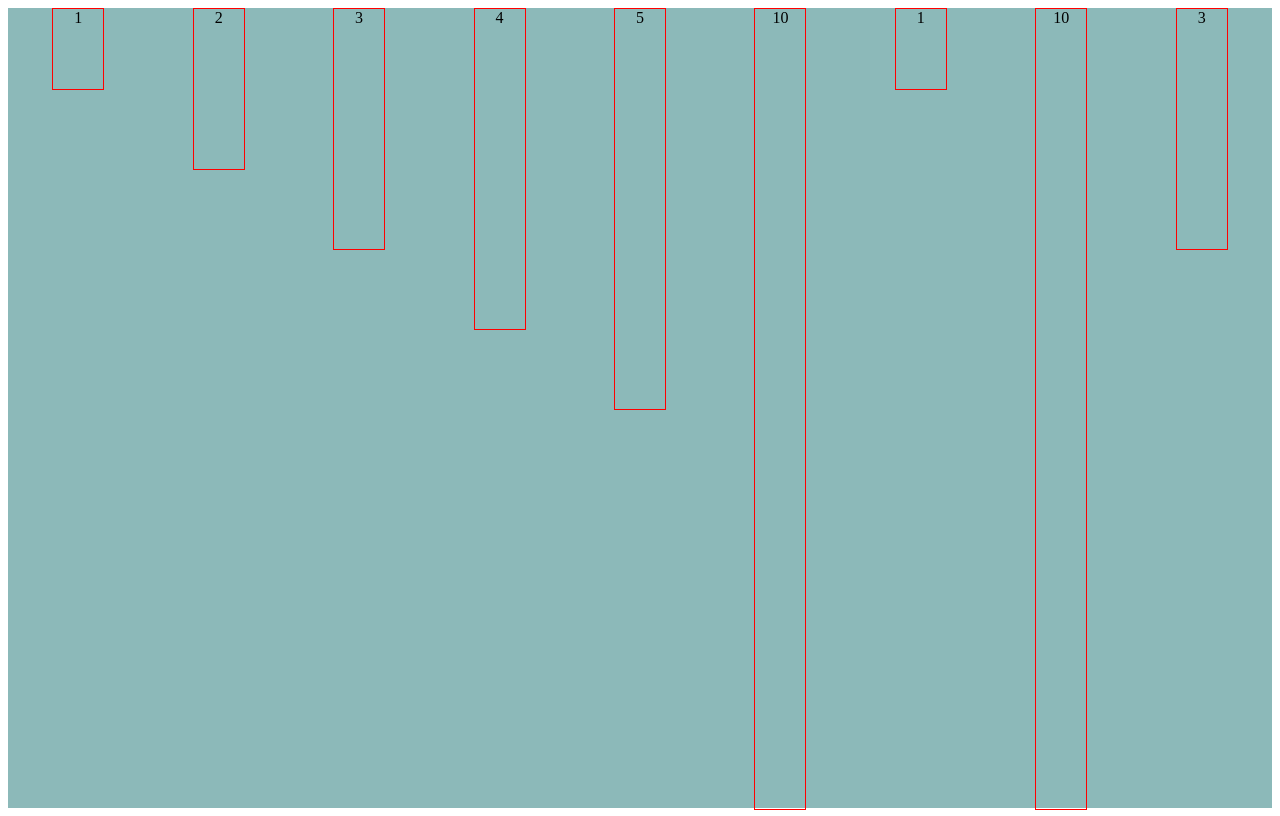
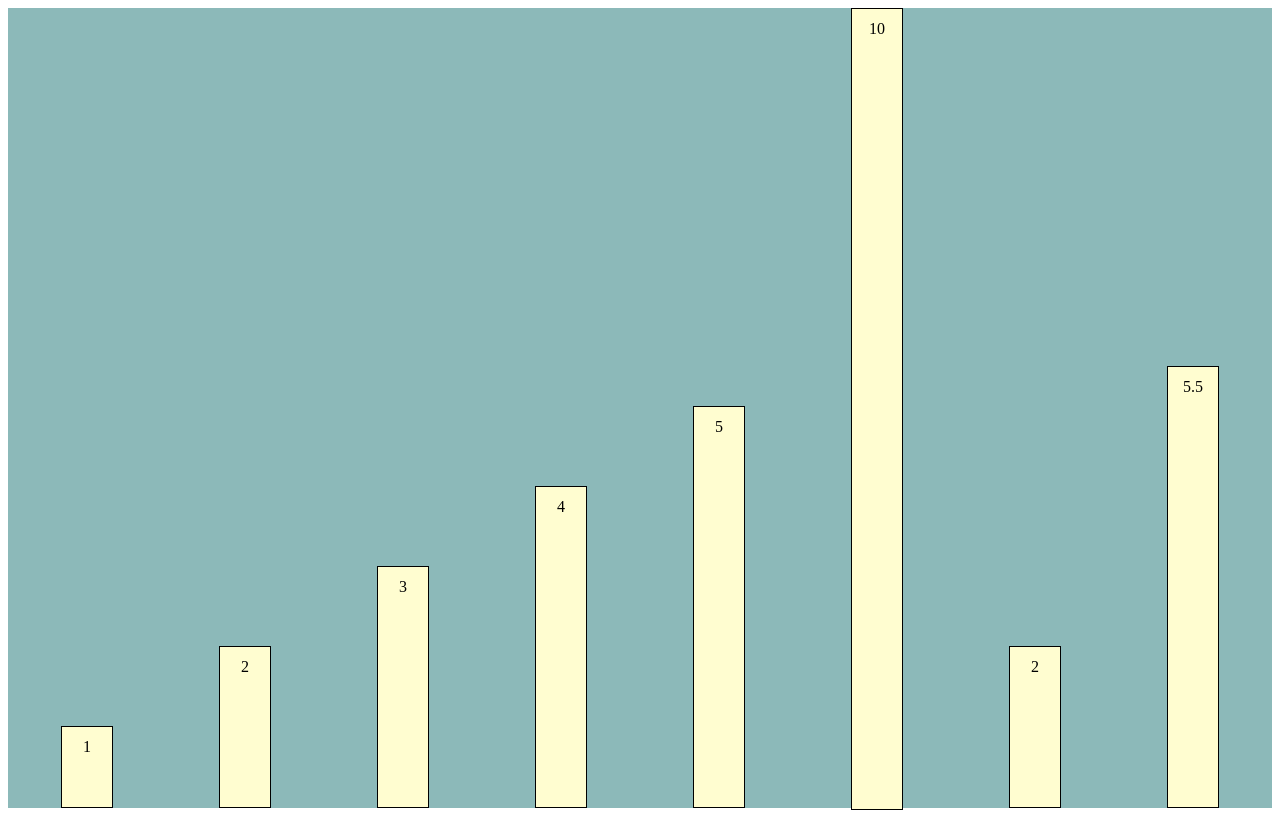
Before and after one commit to ethanloewen/bar-chart, a website: page index.html in a window 1280 px wide. Drawn offline with nearby package versions, Linux system fonts and the light colour scheme.

Commit message:
Added new functions that set the background dimensions and move where the data is displayed within the bars

```diff
--- a/script.js
+++ b/script.js
@@ -1,23 +1,47 @@
-let data = [1, 2, 3, 4, 5, 10, 1, 10, 3];
+//Data is the array that will be graphed
+let data = [1, 2, 3, 4, 5, 10, 2, 5.5];
 let options = {
-  width: '50px',
-  height: '',
-  barColor: '',
+  width: '100%',
+  height: '800px',
+  barColor: '#FFFDD0',
   labelColor: '',
   spacing: '',
-  axes: ''
+  axes: '',
+  valuesPosition: 'top' //'top', 'centre', or 'bottom'
 }
 let element = '#background';
 
 
 //(data: array)(options: object)(element: DOM element to render into)
 function drawBarChart(data, options, element) {
+  setDimensions(); //Always call first, this sets the size of the background
   makeElements();
+  setOptions();
 }
 
-//Created an element with jQuery
-//let elm = $("<div></div>").text("Text.");
-//$('#background').append(elm)
+//Set the width and height of the background div
+function setDimensions() {
+  $(element).css("width", options.width);
+  $(element).css("height", options.height);
+}
+
+
+function setOptions() {
+  //Set the background color of the bars
+  $(".bars").css("background-color", options.barColor);
+
+  //Set the position of the values
+  if(options.valuesPosition === 'top') {
+    $('.bars p').css('top', '20px');
+  }
+  else if(options.valuesPosition === 'centre') {
+    $('.bars p').css('top', '50%');
+  }
+  else if(options.valuesPosition === 'bottom') {
+    //STILL NEED TO ADD
+    $('.bars p').css('bottom', '0');
+  }
+}
 
 
 //Generates a span for each data entry
@@ -27,10 +51,12 @@ function makeElements() {
 
   for(let i = 0; i < data.length; i++) {
     //Appends a new span to the element (declared above) with a class of 'bars' and a unique id of 'bar' + i
-    $(element).append($("<span class='bars' id='bar" + i + "'></span>").text(data[i]));
+    $(element).append($("<span class='bars' id='bar" + i + "'></span>"));
+    //Appends a new paragraph to the span we just created
+    $("#bar" + i).append($("<p>" + data[i] + "</p>"));
 
+    //Sets a height for the bar based on the largest data entry
     barHeight = (data[i] / largestElement) * 100;
-    console.log(barHeight);
     $('#bar' + i).css('height', (barHeight + '%'));
   }
   //change the bars width
--- a/styles.css
+++ b/styles.css
@@ -1,6 +1,4 @@
 #background {
-  width: 100%;
-  height: 800px;
   background-color: rgb(140, 185, 185);
   display: flex;
   justify-content: space-around;
@@ -8,6 +6,15 @@
 
 /* The bars class is generated by jQuery*/
 .bars {
-  border: 1px solid red;
+  border: 1px solid black;
   text-align: center;
+  margin-top: auto; /* Important: pushes all of the bars to the bottom of their parent div */
+  position: relative;
 }
+
+.bars p {
+  margin: 0;
+  position: absolute;
+  left: 50%;
+  transform: translate(-50%, -50%); /*Offsets the text*/
+}
```
